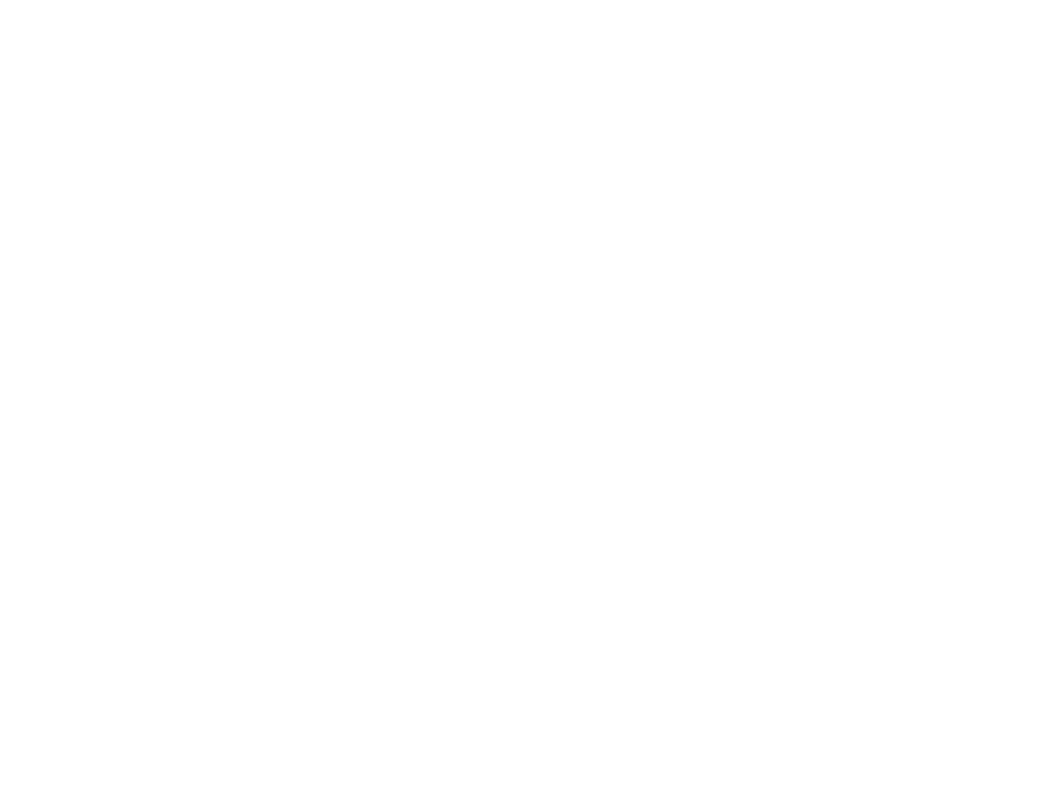
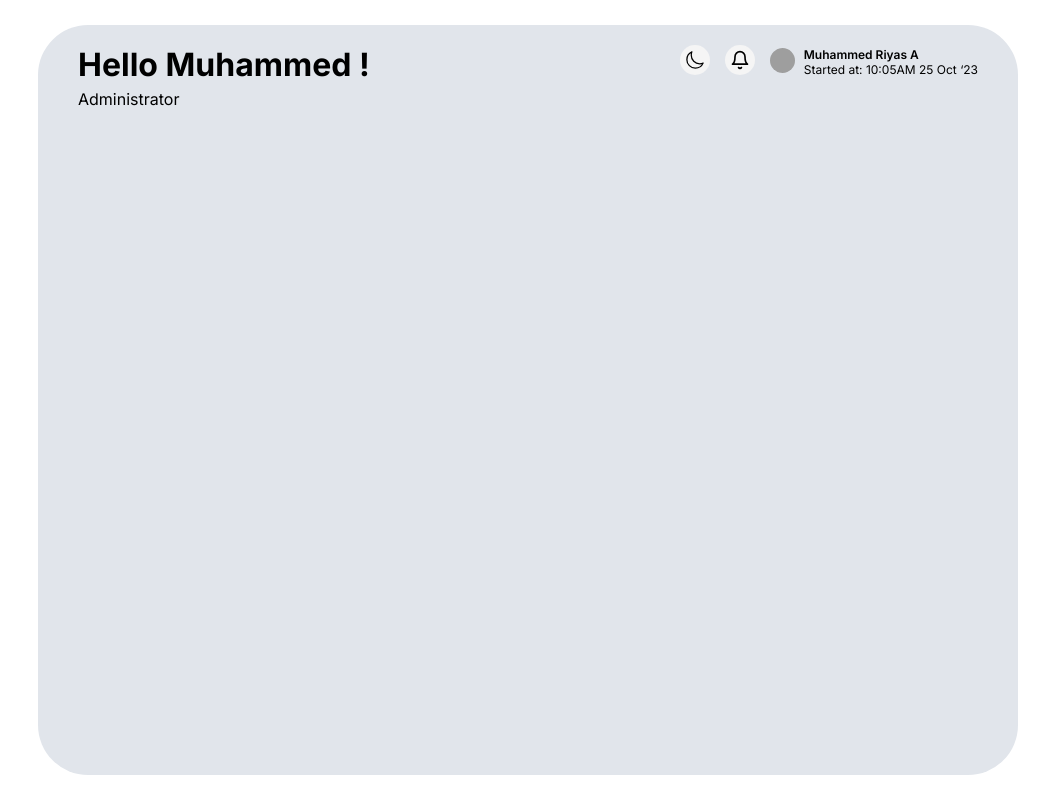
Before and after one commit to Jijinvj21/remitClient, a React (Vite) app: page /admin in a window 1280 px wide. Before the commit this address had no page. Shown: the whole page, without its empty margins (237-1280 px from the left). Built offline with nearby package versions, Linux system fonts and the light colour scheme; grey boxes are pictures that could not be loaded.

Commit message:
RigthSideLayout added

```diff
--- a/src/App.jsx
+++ b/src/App.jsx
@@ -1,6 +1,8 @@
 import "./App.scss";
 import { BrowserRouter, Route, Routes } from "react-router-dom";
 import Layout from "./components/Layout/Layout";
+import RigthSideLayout from "./components/RigthSideLayout/RigthSideLayout";
+
 
 
 function App() {
@@ -9,8 +11,11 @@ function App() {
       <Routes>
         {/* Root layout */}
           <Route path="/"  element={<Layout />}>
+          <Route path="admin" element={<RigthSideLayout />}>
+
 
           <Route path="about" element={<p>about</p>} />
+          </Route>
 
 
         </Route>
--- /dev/null
+++ b/src/components/RigthSideLayout/RightSideHeader/RightSideHeader.jsx
@@ -0,0 +1,30 @@
+import "./RightSideHeader.scss";
+import { IoMoonOutline } from "react-icons/io5";
+import { LuBell } from "react-icons/lu";
+
+function RightSideHeader({imgSrc="https://images.unsplash.com/photo-1560250097-0b93528c311a?q=80&w=1974&auto=format&fit=crop&ixlib=rb-4.0.3&ixid=M3wxMjA3fDB8MHxwaG90by1wYWdlfHx8fGVufDB8fHx8fA%3D%3D"}) {
+  return (
+    <div className="right_side_header_componet">
+      <div className="name_with_desigination">
+        <h1> Hello Muhammed !</h1>
+        <p>Administrator</p>
+      </div>
+      <div className="functional_icons_with_name">
+        <IoMoonOutline size={20} className="icon" />
+        <LuBell size={20} className="icon" />
+        <div className="user_data">
+          {
+            imgSrc?<img src={imgSrc} alt="user_img" width={25} height={25} />: <h1 className="user_img" >M</h1>
+          }
+
+        <div className="user_name_with_time">
+            <p className="user_name"> Muhammed Riyas A </p>
+            <p> Started at: 10:05AM 25 Oct ‘23</p>
+        </div>
+        </div>
+      </div>
+    </div>
+  );
+}
+
+export default RightSideHeader;
--- /dev/null
+++ b/src/components/RigthSideLayout/RightSideHeader/RightSideHeader.scss
@@ -0,0 +1,47 @@
+.right_side_header_componet {
+  margin-bottom: 10px;
+  display: flex;
+  justify-content: space-between;
+  .name_with_desigination {
+    display: flex;
+    flex-direction: column;
+    justify-content: flex-start;
+    gap: 5px;
+  }
+  .functional_icons_with_name {
+    display: flex;
+    gap: 15px;
+
+    .icon {
+      background: whitesmoke;
+      padding: 5px;
+      border-radius: 15px;
+    }
+    .user_data {
+      display: flex;
+      height: 33px;
+      align-items: center;
+      gap: 9px;
+      img{
+        border-radius: 18px;
+        margin-bottom: 2px;
+      }
+      .user_img {
+        font-size: 20px;
+        background: whitesmoke;
+        border-radius: 15px;
+        padding: 5px;
+        margin: 0px;
+      }
+      p {
+        font-size: 12px;
+      }
+
+      .user_name_with_time {
+        .user_name {
+          font-weight: 600;
+        }
+      }
+    }
+  }
+}
--- /dev/null
+++ b/src/components/RigthSideLayout/RigthSideLayout.jsx
@@ -0,0 +1,15 @@
+import { Outlet } from "react-router-dom";
+// import "./RightSideLayout.scss";
+import "./RigthSideLayout.scss"
+import RightSideHeader from "./RightSideHeader/RightSideHeader";
+
+function RightSideLayout() {
+  return (
+    <div className="right_side_layout_components">
+      <RightSideHeader />
+      <Outlet />
+    </div>
+  );
+}
+
+export default RightSideLayout;
--- /dev/null
+++ b/src/components/RigthSideLayout/RigthSideLayout.scss
@@ -0,0 +1,15 @@
+.right_side_layout_components{
+    background: var(--bgblue);
+    width: 100%;
+    color: rgb(0, 0, 0);
+    margin: 25px;
+    border-radius: 50px;
+    padding-left: 40px;
+    padding-top: 20px;
+    padding-right: 40px;
+    overflow: auto;
+    padding-bottom: 10px;
+    &::-webkit-scrollbar {
+        display: none;
+    }
+}
```
